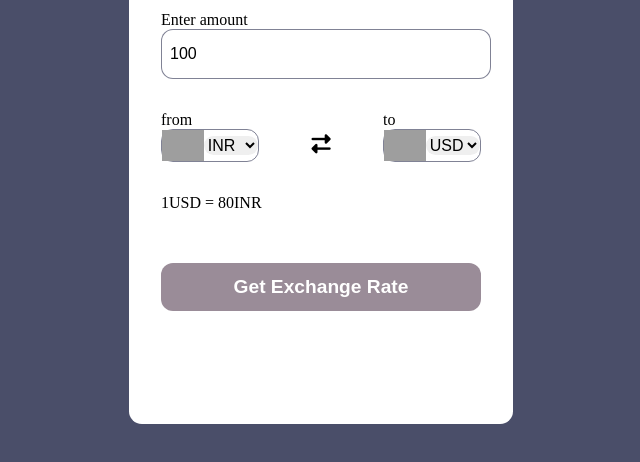
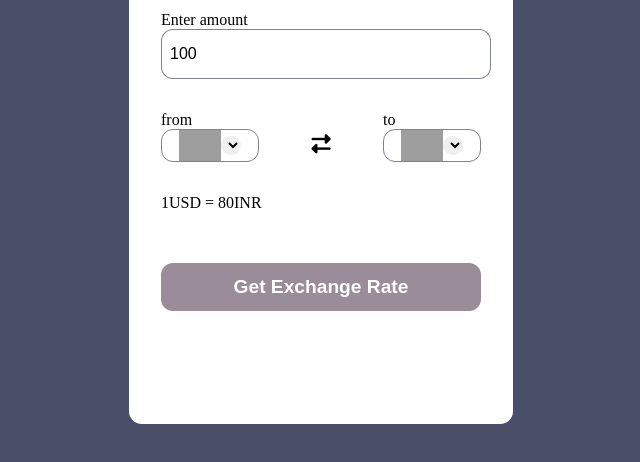
Before and after one commit to Jayesh-2007/CurrencyConverter, a plain HTML site: page index.html in a window 1280 px wide. Shown: the part 228-690 px from the top of the page, without its empty margins (319-959 px from the left). Drawn offline with Linux system fonts and the light colour scheme; grey boxes are pictures that could not be loaded.

Commit message:
remove dropdown option from the html and write the correct order of the script tag

```diff
--- a/index.html
+++ b/index.html
@@ -25,10 +25,6 @@
                 <div class="select-container">
                     <img src="https://flagsapi.com/IN/flat/64.png">
                     <select name="from" >
-                        <option value="INR" selected>INR</option>
-                        <option value="USD">USD</option>
-                        <option value="EUR">EUR</option>
-                        <option value="AUD">AUD</option>
                     </select>
                 </div>
             </div>
@@ -37,11 +33,7 @@
                 <p>to</p>
                 <div class="select-container">
                     <img src="https://flagsapi.com/US/flat/64.png">
-                    <select name="from" >
-                        <option value="USD" selected>USD</option>
-                        <option value="INR">INR</option>
-                        <option value="EUR">EUR</option>
-                        <option value="AUD">AUD</option>
+                    <select name="to" >
                     </select>
                 </div>
             </div>
@@ -50,5 +42,7 @@
         <button>Get Exchange Rate</button>
         </form>
     </div>
+    <script src="codes.js"></script>
+    <script src="app.js"></script>
 </body>
 </html>
```
